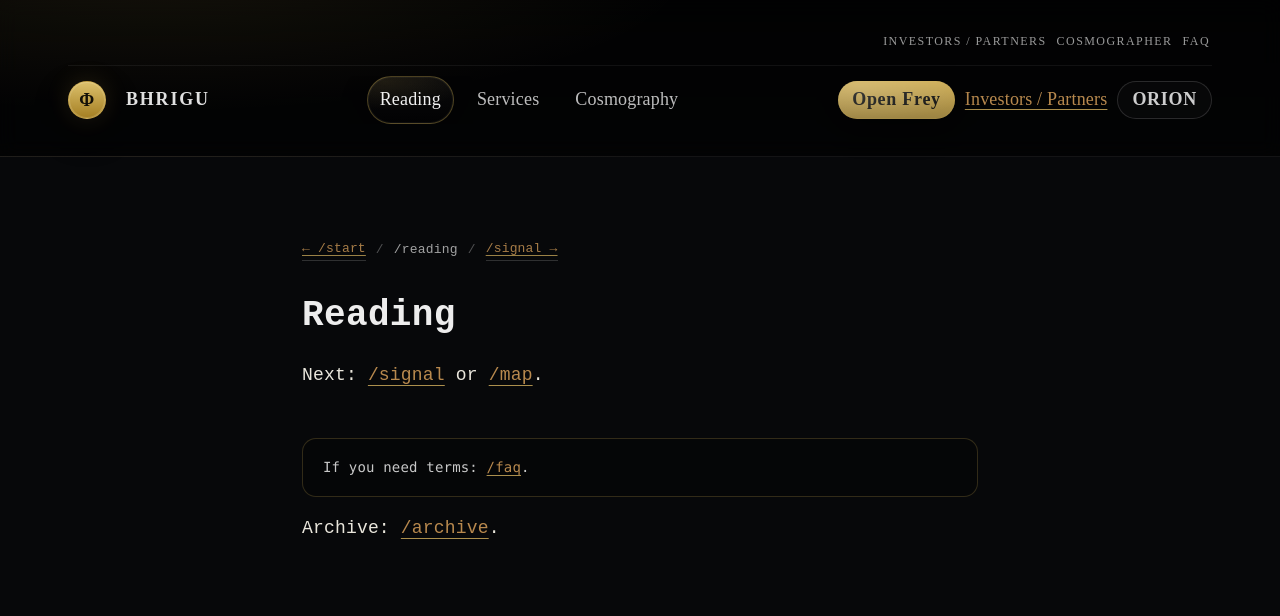
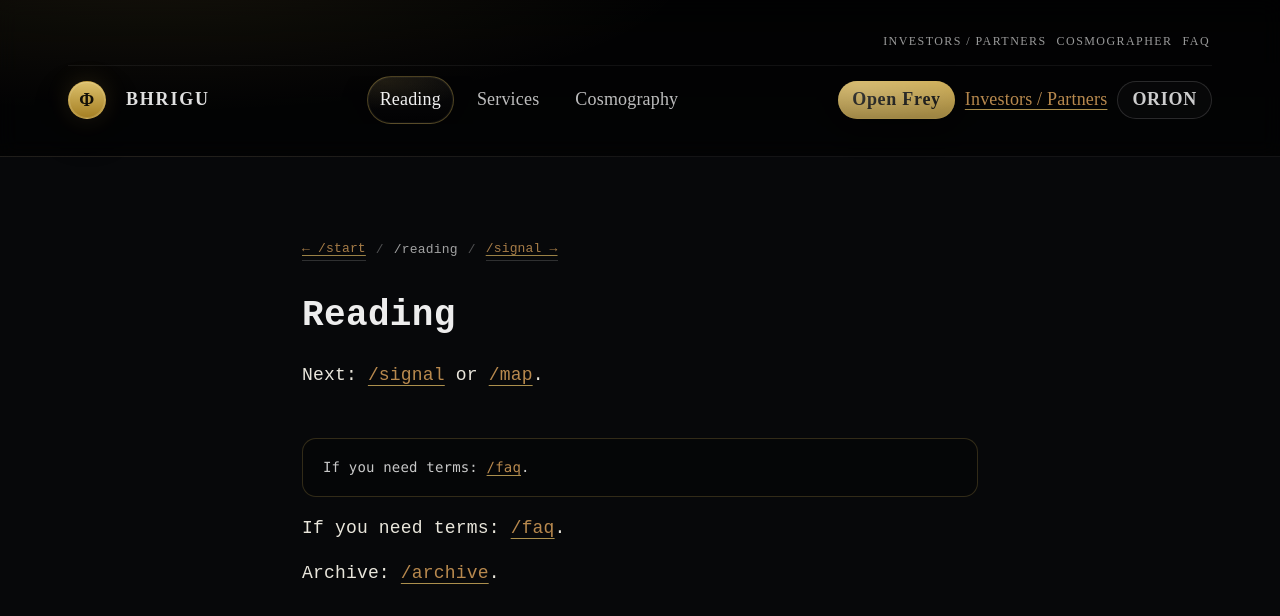
Before and after one commit to AiBhrigu/bhrigu-portal, a Next.js app: page /reading in a window 1280 px wide. Shown: the top 616 px of the page. Built offline with nearby package versions, Linux system fonts and the light colour scheme.

Commit message:
portal: reading terms hint normalize (v0.1)

```diff
--- a/pages/reading.js
+++ b/pages/reading.js
@@ -20,7 +20,8 @@ export default function Reading() {
 
             <PortalFooterNav termsHref="/faq" next={[{href:"/signal",label:"/signal"},{href:"/map",label:"/map"}]} note="Canon: reading → signal." />
 
-        <p className="muted">Archive: <a href="/archive">/archive</a>.</p>
+        <p className="muted">If you need terms: <a href="/faq">/faq</a>.</p>
+<p className="muted">Archive: <a href="/archive">/archive</a>.</p>
       </main>
   );
 }
```
